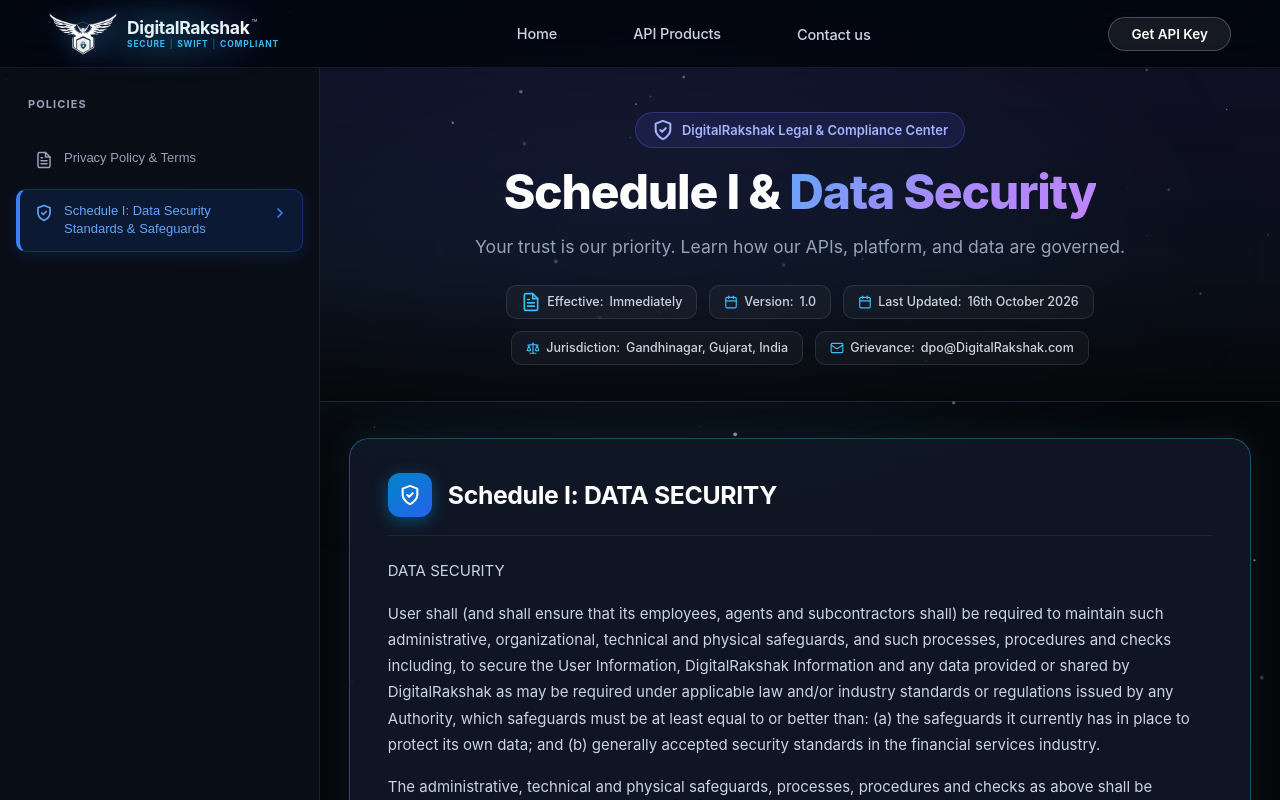
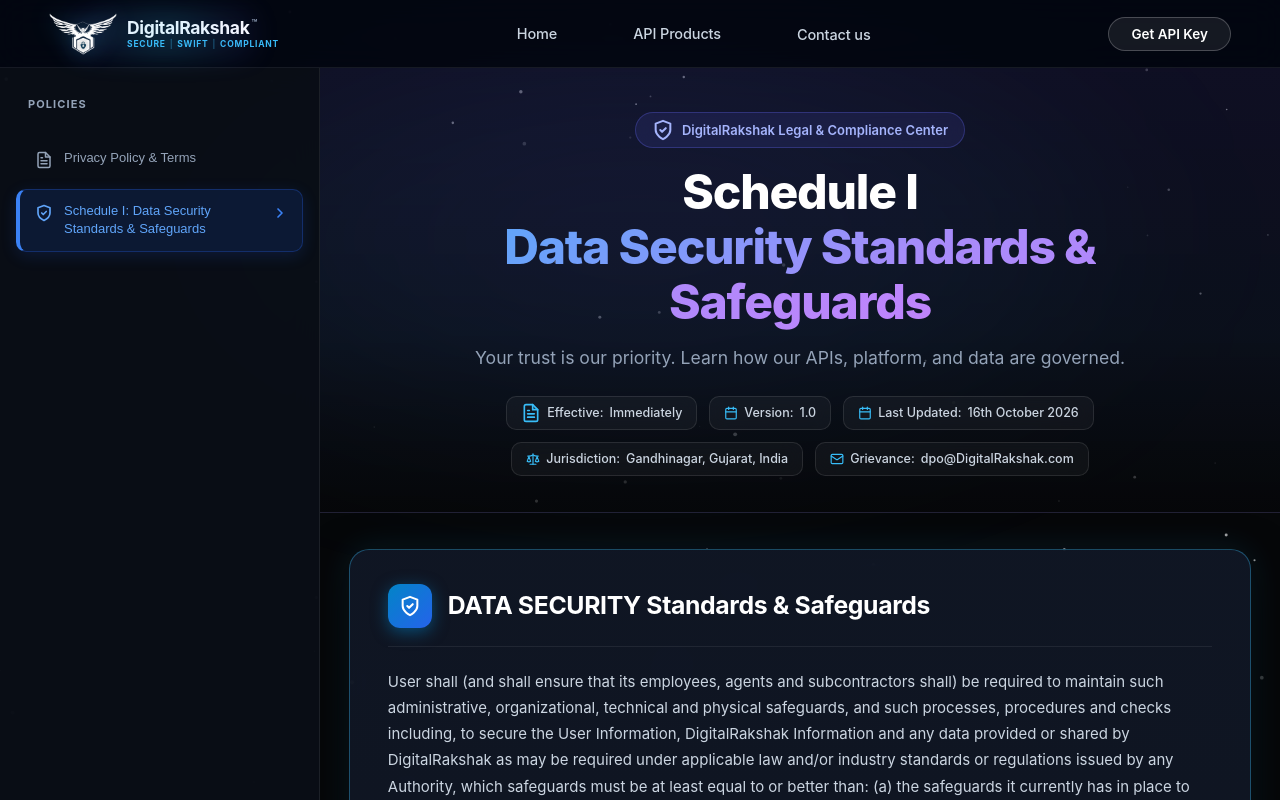
Before and after one commit to developerdigitalrakshak-hub/digitalrakshak-io-staging, a Next.js app: page /policies in a window 1280 px wide. Both pictures are taken after a click on the button "Schedule I". Shown: the top 800 px of the page. Built offline with nearby package versions, Linux system fonts and the light colour scheme.

Commit message:
CHANGES: Policy page changes.

```diff
--- a/src/app/policies/page.js
+++ b/src/app/policies/page.js
@@ -303,7 +303,9 @@ export default function PoliciesPage() {
               <h1 className={styles.heroTitle}>
                 {isSchedule ? (
                   <>
-                    Schedule I &amp; <span className={styles.heroTitleHighlight}>Data Security</span>
+                    Schedule I
+                    <br />
+                    <span className={styles.heroTitleHighlight}>Data Security Standards &amp; Safeguards</span>
                   </>
                 ) : (
                   <>
--- a/src/app/policies/policiesData.js
+++ b/src/app/policies/policiesData.js
@@ -319,9 +319,8 @@ export const policySections = [
   },
   {
     "id": "Schedule I: Data Security Standards & Safeguards",
-    "title": "Schedule I: DATA SECURITY",
+    "title": "DATA SECURITY Standards & Safeguards",
     "paragraphs": [
-      "DATA SECURITY",
       "User shall (and shall ensure that its employees, agents and subcontractors shall) be required to maintain such administrative, organizational, technical and physical safeguards, and such processes, procedures and checks including, to secure the User Information, DigitalRakshak Information and any data provided or shared by DigitalRakshak as may be required under applicable law and/or industry standards or regulations issued by any Authority, which safeguards must be at least equal to or better than: (a) the safeguards it currently has in place to protect its own data; and (b) generally accepted security standards in the financial services industry.",
       "The administrative, technical and physical safeguards, processes, procedures and checks as above shall be designed by User to:",
       "protect the security and confidentiality of the Confidential Information, DigitalRakshak Information and any data provided or shared by DigitalRakshak;",
```
